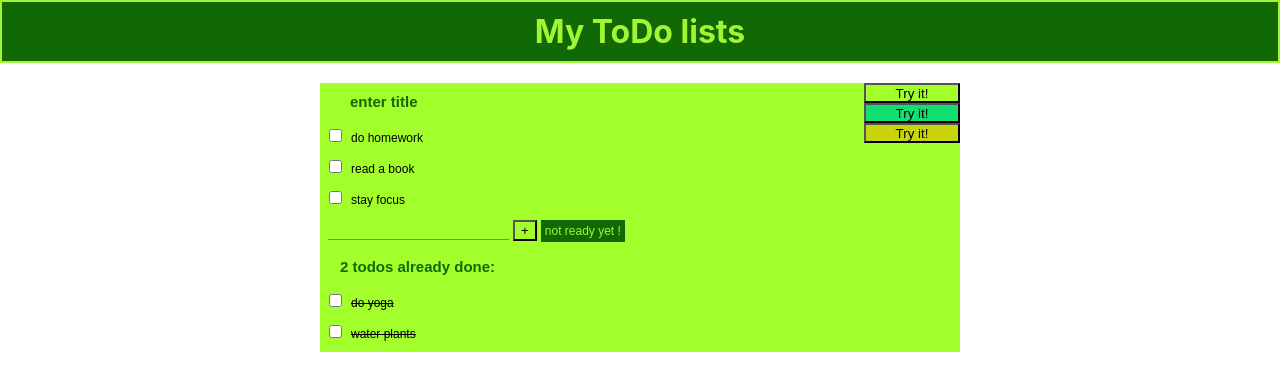
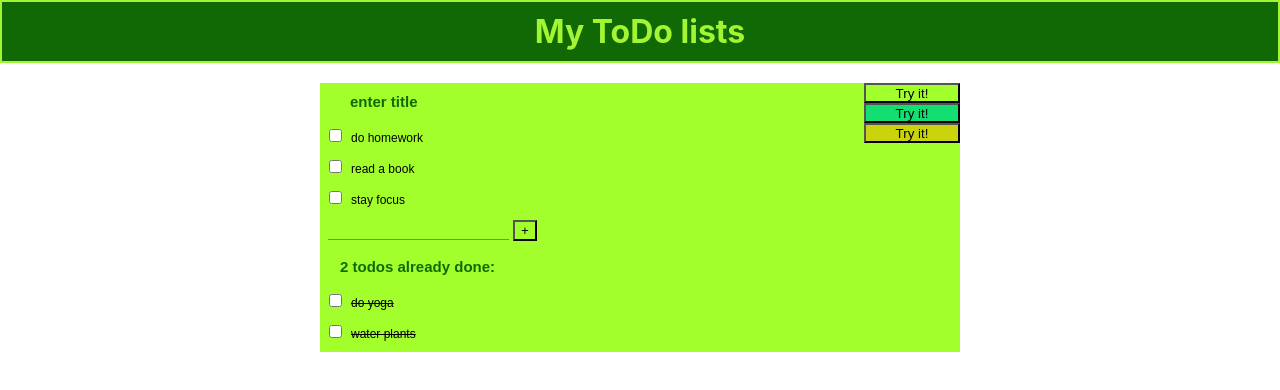
Before and after one commit to florentina-ban/mytodo, a React (Create React App) app in the folder my_app/: page / in a window 1280 px wide. Shown: the top 390 px of the page. Built offline with nearby package versions, Linux system fonts and the light colour scheme.

Commit message:
eslint fix

```diff
--- a/my_app/src/Add.js
+++ b/my_app/src/Add.js
@@ -49,42 +49,6 @@ const AddComp = styled.span`
 };
     cursor: pointer;
     margin:2px;
-`,
-    MyLable = styled.span`
-        background-color: rgb(17, 105, 5);
-        color:rgb(161, 245, 51);
-        padding: 4px;
-        text-align: left;
-        margin:2px;
-`,
-    MyLable2 = styled(MyLable)`
-        background-color: ${(props) => {
-        if (props.error === 'errorClass') {
-            return 'rgb(17, 105, 5)';
-        }
-        if (props.color === 'green') {
-            return 'rgb(163, 255, 43)';
-        }
-        if (props.color === 'blue') {
-            return 'rgb(18, 222, 113)';
-        }
-        return 'rgb(202, 212, 13)';
-    }
-};
-        color: ${(props) => {
-        if (props.error === 'errorClass') {
-            return 'rgb(161, 245, 51)';
-        }
-        if (props.color === 'green') {
-            return 'rgb(163, 255, 43)';
-        }
-        if (props.color === 'blue') {
-            return 'rgb(18, 222, 113)';
-        }
-        return 'rgb(202, 212, 13)';
-    }
-};
-        margin: 2px;
 `;
 
 export default class AddComponent extends React.Component {
@@ -110,37 +74,18 @@ export default class AddComponent extends React.Component {
 
     constructor (props) {
         super(props);
-        this.state = {'labelErrClass': 'errorClass'};
         this.myRef = React.createRef();
-        this.handleKey = this.handleKey.bind(this);
-        this.handleValue = this.handleValue.bind(this);
-        this.handleAddToDoCb = this.handleAddToDoCb.bind(this);
+        this.state = {'emptyErr': ''};
     }
 
-    handleKey (event) {
-
+    handleKey = (event) => {
         if (event.key === 'Enter') {
             this.handleAddToDoCb();
             event.preventDefault();
         }
-
     }
 
-    handleValue () {
-        let errclass = '';
-        const zero = 0;
-        if (this.myRef.current.value.length === zero) {
-            errclass = 'errorClass';
-        } else {
-            errclass = 'noErrorClass';
-        }
-        this.setState({'labelErrClass': errclass});
-        if (this.myRef.current.value.length) {
-            this.setState({'emptyErr': ''});
-        }
-    }
-
-    handleAddToDoCb () {
+    handleAddToDoCb = () => {
         const todoText = this.myRef.current.value.trim(),
             {allToDos, addToDo} = this.props,
             zero = 0;
@@ -156,12 +101,11 @@ export default class AddComponent extends React.Component {
                     'text': todoText
                 };
             addToDo(stuff);
-            this.setState({'labelErrClass': 'errorClass'});
         }
     }
 
     render () {
-        const {labelErrClass, emptyErr} = this.state,
+        const {emptyErr} = this.state,
             {color} = this.props;
         return (
             <AddComp
@@ -171,7 +115,9 @@ export default class AddComponent extends React.Component {
                 <BtnAdd
                     color={color}
                     id="todo_id"
-                    onChange={this.handleValue}
+                    onChange={() => {
+                        this.setState({'emptyErr': ''});
+                    }}
                     ref={this.myRef}
                     type="text"
                 />
@@ -182,12 +128,6 @@ export default class AddComponent extends React.Component {
                     type="button"
                     value="+"
                 />
-                <MyLable2
-                    color={color}
-                    error={labelErrClass}
-                >
-                    {'not ready yet !'}
-                </MyLable2>
                 <EmptyError errMessage={emptyErr} />
             </AddComp>
         );
--- a/my_app/src/Layout.js
+++ b/my_app/src/Layout.js
@@ -84,17 +84,9 @@ export default class Layout extends Component {
         this.state = {checkedTodos,
             'color': 'green',
             todos};
-        this.removeToDo = this.removeToDo.bind(this);
-        this.setChecked = this.setChecked.bind(this);
-        this.setUnChecked = this.setUnChecked.bind(this);
-        this.addToDo = this.addToDo.bind(this);
-        this.modifyText = this.modifyText.bind(this);
-        this.changeColor = this.changeColor.bind(this);
-        this.getNumberOfChecked = this.getNumberOfChecked.bind(this);
     }
 
-
-    removeToDo (id) {
+    removeToDo = (id) => {
         const {checkedTodos} = this.state,
             {todos} = this.state;
         let [...newList] = todos.filter((todo) => todo.id !== id);
@@ -106,7 +98,7 @@ export default class Layout extends Component {
         }
     }
 
-    setChecked (id) {
+    setChecked = (id) => {
         const {checkedTodos} = this.state,
             {todos} = this.state,
             [newTodo] = todos.filter((todo) => todo.id === id);
@@ -115,7 +107,7 @@ export default class Layout extends Component {
         this.setState({checkedTodos}, this.removeToDo(id));
     }
 
-    setUnChecked (id) {
+    setUnChecked = (id) => {
         const {checkedTodos} = this.state,
             {todos} = this.state,
             vnewcList = checkedTodos.filter((todo) => todo.id !== id),
@@ -126,33 +118,43 @@ export default class Layout extends Component {
             todos});
     }
 
-    addToDo (stuffToDo) {
+    addToDo = (stuffToDo) => {
         const {todos} = this.state;
         todos.push(stuffToDo);
         this.setState({todos});
     }
 
-    modifyText (id, newText) {
-        const {checkedTodos} = this.state,
-            {todos} = this.state,
-            rate = 1;
-        for (let counter = 0; counter < todos.length; counter += rate) {
-            if (todos[counter].id === id) {
-                todos[counter].text = newText;
-                this.setState({todos});
-                return;
+    modifyTextInArray = (par) => {
+        const rate = 1;
+        for (let counter = 0; counter < par.myArray.length; counter += rate) {
+            if (par.myArray[counter].id === par.id) {
+                par.myArray[counter].text = par.newText;
+                if (par.identifier === 'todos') {
+                    this.setState({'todos': par.myArray});
+                }
+                this.setState({'checkedTodos': par.myArray});
+                return true;
             }
         }
-        for (let counter = 0; counter < checkedTodos.length; counter += rate) {
-            if (checkedTodos[counter].id === id) {
-                checkedTodos[counter].text = newText;
-                this.setState({checkedTodos});
-                return;
-            }
-        }
+        return false;
     }
 
-    getNumberOfChecked (color) {
+    modifyText = (id, newText) => {
+        const {checkedTodos} = this.state,
+            {todos} = this.state;
+        if (!this.modifyTextInArray({id,
+            'identifier': 'todos',
+            'myArray': todos,
+            newText})) {
+            this.modifyTextInArray({id,
+                'identifier': 'other',
+                'myArray': checkedTodos,
+                newText});
+        }
+
+    }
+
+    getNumberOfChecked = (color) => {
         const {checkedTodos} = this.state,
             one = 1;
         if (checkedTodos.length > one) {
@@ -182,7 +184,7 @@ export default class Layout extends Component {
         );
     }
 
-    changeColor (color) {
+    changeColor = (color) => {
         this.setState({color});
     }
 
--- a/my_app/src/TitleComp.js
+++ b/my_app/src/TitleComp.js
@@ -61,13 +61,10 @@ export default class MyTitle extends React.Component {
         super(props);
         this.state = {'clicked': false,
             'text': props.text};
-        this.getHtmlTag = this.getHtmlTag.bind(this);
-        this.handleClick = this.handleClick.bind(this);
-        this.handleEnter = this.handleEnter.bind(this);
         this.titleRef = React.createRef();
     }
 
-    getHtmlTag () {
+    getHtmlTag = () => {
         const {clicked, text} = this.state,
             {color} = this.props;
         if (clicked) {
@@ -91,7 +88,7 @@ export default class MyTitle extends React.Component {
         );
     }
 
-    handleClick () {
+    handleClick = () => {
         const {clicked} = this.state;
         if (!clicked) {
             this.setState({'clicked': !clicked});
@@ -99,7 +96,7 @@ export default class MyTitle extends React.Component {
 
     }
 
-    handleEnter (event) {
+    handleEnter = (event) => {
         if (event.key === 'Enter') {
             const newTitle = this.titleRef.current.value.trim();
             if (newTitle.length) {
--- a/my_app/src/Todo.js
+++ b/my_app/src/Todo.js
@@ -78,67 +78,44 @@ export default class Todo extends React.Component {
 
     constructor (props) {
         super(props);
-        const {text} = this.props;
-        if (props.ck === false) {
-            this.state = {'className': 'nck',
-                'isChecked': false,
-                'isClicked': false,
-                'mouseOver': false,
-                text};
-        } else {
-            this.state = {'className': 'ck',
-                'isChecked': true,
-                'isClicked': false,
-                'mouseOver': false,
-                text};
-        }
-        this.handleChangeClassName = this.handleChangeClassName.bind(this);
-        this.deleteToDo = this.deleteToDo.bind(this);
-        this.handleOnClick = this.handleOnClick.bind(this);
-        this.getHtmlTag = this.getHtmlTag.bind(this);
-        this.handleSaveModifiedTodo = this.handleSaveModifiedTodo.bind(this);
-        this.handleMouseOver = this.handleMouseOver.bind(this);
+        const {ck, text} = props;
+        this.state = {'className': this.getChecked(ck),
+            'isChecked': Boolean(ck),
+            'isClicked': false,
+            'mouseOver': false,
+            text};
         this.inputRef = React.createRef();
     }
 
-    handleChangeClassName () {
-        const {isChecked} = this.state;
-        let cl = '';
-        if (isChecked) {
-            cl = 'nck';
-        } else {
-            cl = 'ck';
+    getChecked = (ck) => {
+        if (ck) {
+            return 'ck';
         }
-        this.setState({'className': cl,
+        return 'nck';
+    }
+
+    handleChangeClassName = () => {
+        const {isChecked} = this.state,
+            {id, setChecked} = this.props,
+            className = this.getChecked(isChecked);
+        this.setState({className,
             'isChecked': !isChecked}, () => {
-            this.goOnFunction();
+            setChecked(id);
         });
     }
 
-    goOnFunction () {
-        const {isChecked} = this.state,
-            {ck, id, setChecked} = this.props;
-        if (isChecked && ck === false) {
-            setChecked(id);
-        } else
-        if (!isChecked && ck === true) {
-            setChecked(id);
-        }
-    }
-
-    deleteToDo () {
-        const {id} = this.props,
-            {removeToDo} = this.props;
+    deleteToDo = () => {
+        const {id, removeToDo} = this.props;
         removeToDo(id);
 
     }
 
-    handleOnClick () {
+    handleOnClick = () => {
         const {isClicked} = this.state;
         this.setState({'isClicked': !isClicked});
     }
 
-    getHtmlTag (text) {
+    getHtmlTag = (text) => {
         const {id, color} = this.props,
             {isClicked, className} = this.state;
         if (isClicked) {
@@ -147,8 +124,7 @@ export default class Todo extends React.Component {
                     color={color}
                     id={id}
                     onBlur={() => {
-                        const event = {'key': 'Enter'};
-                        this.handleSaveModifiedTodo(event, text);
+                        this.handleSaveModifiedTodo({'key': 'Enter'}, text);
                     }}
                     onKeyPress={this.handleSaveModifiedTodo}
                     placeholder={text}
@@ -169,7 +145,7 @@ export default class Todo extends React.Component {
         );
     }
 
-    handleSaveModifiedTodo (event, text) {
+    handleSaveModifiedTodo = (event, text) => {
         const {id, modifyText} = this.props;
         if (event.key === 'Enter') {
             const newText = this.inputRef.current.value.trim();
@@ -185,7 +161,7 @@ export default class Todo extends React.Component {
         }
     }
 
-    handleMouseOver () {
+    handleMouseOver = () => {
         const {mouseOver} = this.state;
         this.setState({'mouseOver': !mouseOver});
     }
```
Also changed, not shown: my_app/.eslintrc.json.
